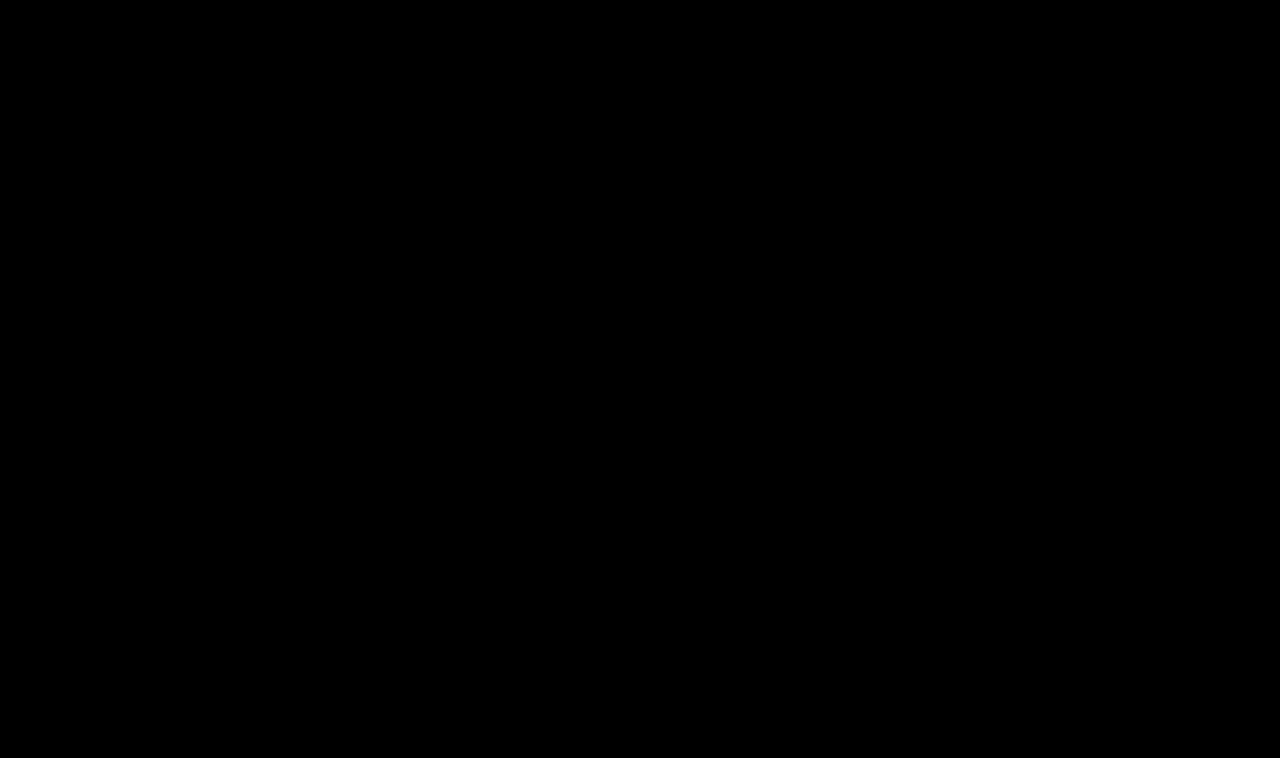
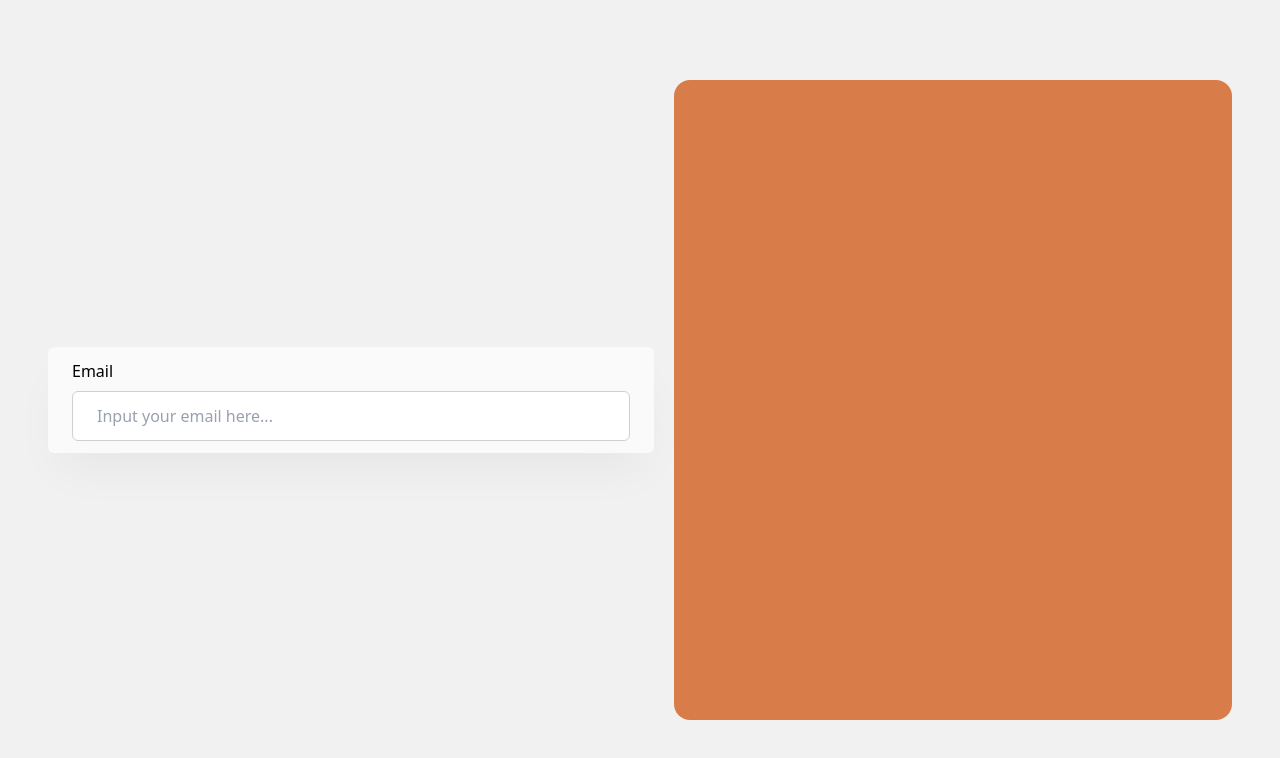
Before and after one commit to DammyCodes-all/tour_app, a Next.js app in the folder web_app/: page /login in a window 1280 px wide. Shown: the top 758 px of the page. Built offline with nearby package versions, Linux system fonts and the light colour scheme.

Commit message:
feat: add Input component and implement login page with email input

```diff
--- /dev/null
+++ b/web_app/app/(auth)/_components/Input.tsx
@@ -0,0 +1,43 @@
+"use client";
+const Input = ({
+  error,
+  name,
+  label,
+  value,
+  placeholder,
+  onChange,
+}: {
+  error?: string | null;
+  name: string;
+  label?: string;
+  value?: string;
+  placeholder?: string;
+  onChange?: (e: React.ChangeEvent<HTMLInputElement>) => void;
+}) => {
+  return (
+    <div className="flex flex-col gap-2 flex-1 min-w-0">
+      <div className="flex flex-row justify-between items-center">
+        <label
+          htmlFor={`input-${name}`}
+          className={`${error ? "text-red-500" : ""}`}
+        >
+          {label || name}
+        </label>
+        {error && <p className="text-red-500 text-sm">{error}</p>}
+      </div>
+      <input
+        type="text"
+        id={`input-${name}`}
+        name={name}
+        value={value}
+        onChange={onChange}
+        placeholder={placeholder}
+        className={`w-full border px-6 py-3 rounded-md text-black bg-white focus:border-theme-dark-orange transition-all duration-200 ease-in-out focus:outline-none placeholder:text-gray-400 ${
+          error ? "border-red-500 border-2" : "border-theme-gray"
+        }`}
+      />
+    </div>
+  );
+};
+
+export default Input;
--- a/web_app/app/(auth)/login/page.tsx
+++ b/web_app/app/(auth)/login/page.tsx
@@ -1,8 +1,16 @@
+import Input from "../_components/Input";
+
 const LoginPage = () => {
   return (
-    <div className="flex min-h-screen w-full justify-center md:justify-between items-center bg-theme-black gap-5">
-      <div className="flex-1 "></div>
-      <div className="flex-1 bg-theme-dark-orange rounded-2xl"></div>
+    <div className="flex min-h-screen w-full justify-center md:justify-between items-center bg-theme-lightgray gap-5 px-12 py-6">
+      <div className="flex-1  h-full flex flex-col gap-2 justify-center px-6 py-3 bg-theme-light rounded-md shadow-2xl/5">
+        <Input
+          label="Email"
+          placeholder="Input your email here..."
+          name="email"
+        />
+      </div>
+      <div className="flex-1 bg-theme-dark-orange rounded-2xl h-full hidden md:block min-h-[80dvh]"></div>
     </div>
   );
 };
--- /dev/null
+++ b/web_app/lib/supabase/client.ts
@@ -0,0 +1,8 @@
+import { createBrowserClient } from "@supabase/ssr";
+
+export function createClient() {
+  return createBrowserClient(
+    process.env.NEXT_PUBLIC_SUPABASE_URL!,
+    process.env.NEXT_PUBLIC_SUPABASE_PUBLISHABLE_KEY!
+  );
+}
--- /dev/null
+++ b/web_app/lib/supabase/proxy.ts
@@ -0,0 +1,66 @@
+import { createServerClient } from "@supabase/ssr";
+import { NextResponse, type NextRequest } from "next/server";
+
+export async function updateSession(request: NextRequest) {
+  let supabaseResponse = NextResponse.next({
+    request,
+  });
+
+  const supabase = createServerClient(
+    process.env.NEXT_PUBLIC_SUPABASE_URL!,
+    process.env.NEXT_PUBLIC_SUPABASE_PUBLISHABLE_KEY!,
+    {
+      cookies: {
+        getAll() {
+          return request.cookies.getAll();
+        },
+        setAll(cookiesToSet) {
+          cookiesToSet.forEach(({ name, value }) =>
+            request.cookies.set(name, value)
+          );
+          supabaseResponse = NextResponse.next({
+            request,
+          });
+          cookiesToSet.forEach(({ name, value, options }) =>
+            supabaseResponse.cookies.set(name, value, options)
+          );
+        },
+      },
+    }
+  );
+
+  // Do not run code between createServerClient and
+  // supabase.auth.getClaims(). A simple mistake could make it very hard to debug
+  // issues with users being randomly logged out.
+
+  // IMPORTANT: If you remove getClaims() and you use server-side rendering
+  // with the Supabase client, your users may be randomly logged out.
+  const { data } = await supabase.auth.getClaims();
+
+  const user = data?.claims;
+
+  if (
+    !user &&
+    !request.nextUrl.pathname.startsWith("/login") &&
+    !request.nextUrl.pathname.startsWith("/auth")
+  ) {
+    const url = request.nextUrl.clone();
+    url.pathname = "/login";
+    return NextResponse.redirect(url);
+  }
+
+  // IMPORTANT: You *must* return the supabaseResponse object as it is. If you're
+  // creating a new response object with NextResponse.next() make sure to:
+  // 1. Pass the request in it, like so:
+  //    const myNewResponse = NextResponse.next({ request })
+  // 2. Copy over the cookies, like so:
+  //    myNewResponse.cookies.setAll(supabaseResponse.cookies.getAll())
+  // 3. Change the myNewResponse object to fit your needs, but avoid changing
+  //    the cookies!
+  // 4. Finally:
+  //    return myNewResponse
+  // If this is not done, you may be causing the browser and server to go out
+  // of sync and terminate the user's session prematurely!
+
+  return supabaseResponse;
+}
--- /dev/null
+++ b/web_app/lib/supabase/server.ts
@@ -0,0 +1,29 @@
+import { createServerClient } from "@supabase/ssr";
+import { cookies } from "next/headers";
+
+export async function createClient() {
+  const cookieStore = await cookies();
+
+  return createServerClient(
+    process.env.NEXT_PUBLIC_SUPABASE_URL!,
+    process.env.NEXT_PUBLIC_SUPABASE_PUBLISHABLE_KEY!,
+    {
+      cookies: {
+        getAll() {
+          return cookieStore.getAll();
+        },
+        setAll(cookiesToSet) {
+          try {
+            cookiesToSet.forEach(({ name, value, options }) =>
+              cookieStore.set(name, value, options)
+            );
+          } catch {
+            // The `setAll` method was called from a Server Component.
+            // This can be ignored if you have middleware refreshing
+            // user sessions.
+          }
+        },
+      },
+    }
+  );
+}
--- /dev/null
+++ b/web_app/proxy.ts
@@ -0,0 +1,18 @@
+import { type NextRequest } from "next/server";
+import { updateSession } from "@/lib/supabase/proxy";
+
+export async function proxy(request: NextRequest) {
+  return await updateSession(request);
+}
+
+export const config = {
+  matcher: [
+    /*
+     * Match all request paths except for the ones starting with:
+     * - _next/static (static files)
+     * - _next/image (image optimization files)
+     * - favicon.ico (favicon file)
+     * Feel free to modify this pattern to include more paths. */
+    "/((?!_next/static|_next/image|favicon.ico|.*\\.(?:svg|png|jpg|jpeg|gif|webp)$).*)",
+  ],
+};
```
